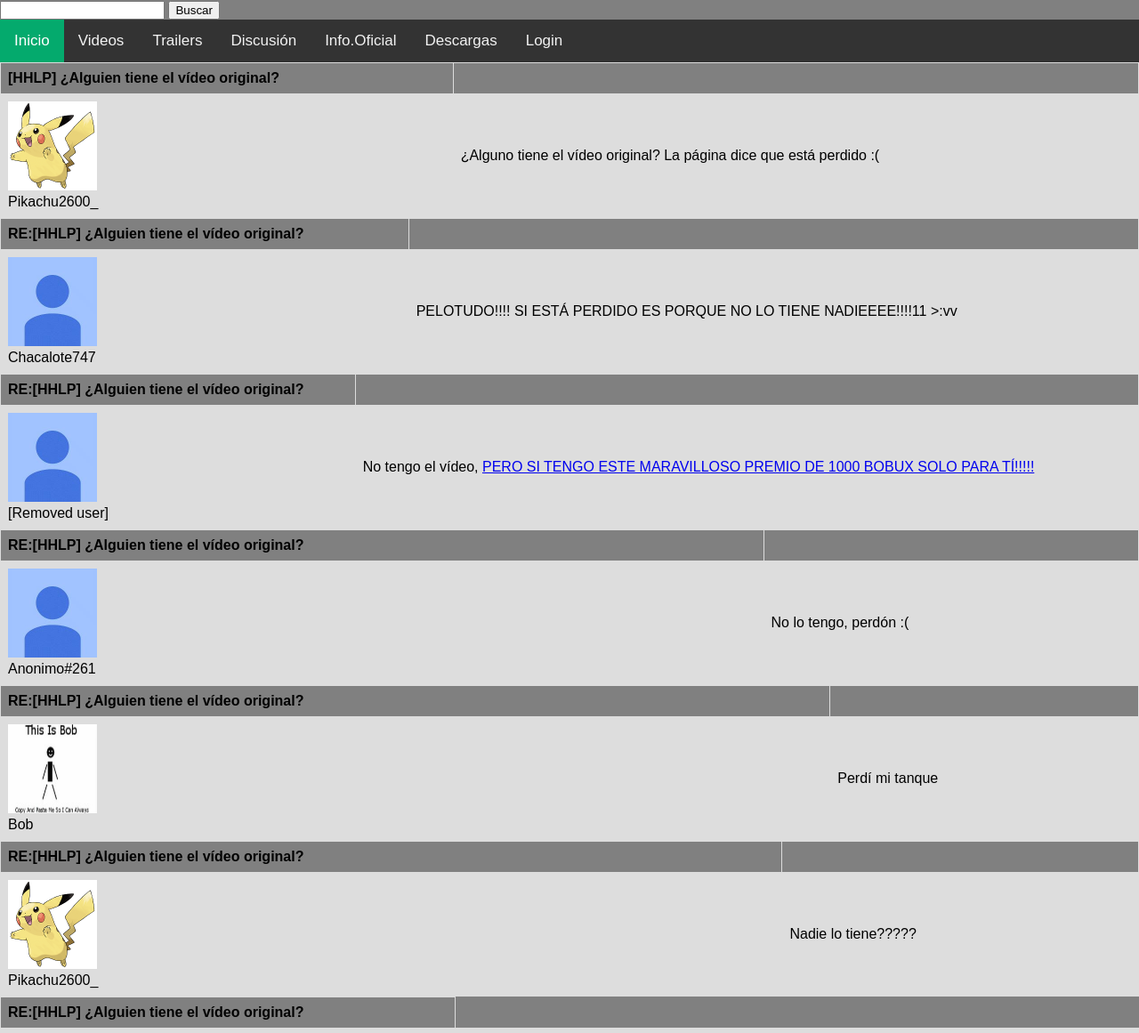
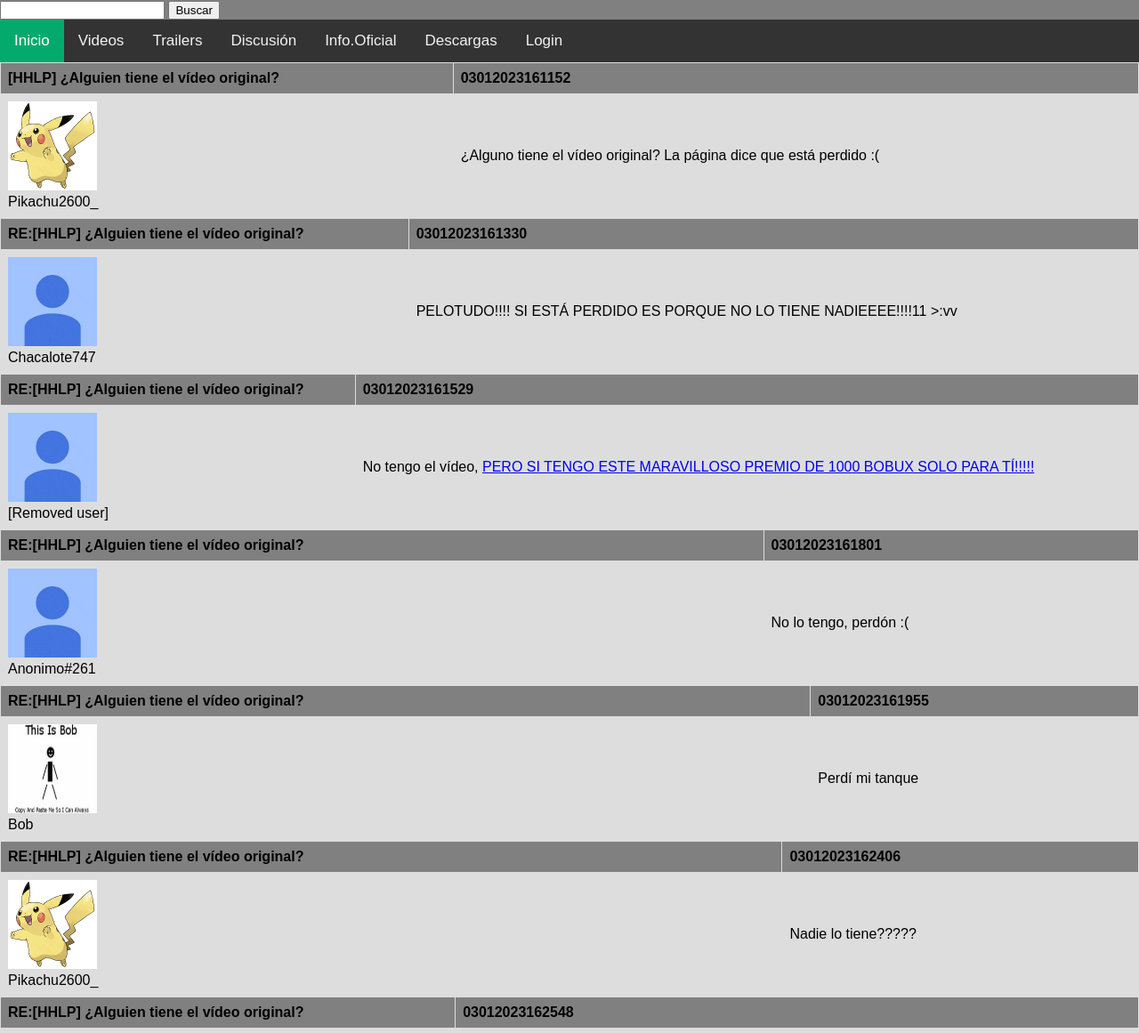
Before and after one commit to hhlpforums/hhlpforums.github.io, a plain HTML site: page hilo_0001.html in a window 1280 px wide. Shown: the part 111-1272 px from the top of the page at 89% size. Drawn offline with Linux system fonts and the light colour scheme.

Commit message:
Update hilo_0001.html

```diff
--- a/hilo_0001.html
+++ b/hilo_0001.html
@@ -69,7 +69,7 @@ background-color: gray;
 <table>
   <tr>
     <th>[HHLP] ¿Alguien tiene el vídeo original?</th>
-	<th></th>
+	<th>03012023161152</th>
   </tr>
   <tr>
     <td><a href="user_Pikachu2600_.html"><img height="100" width="100" src="Pikachu2600_.png"></img></a><br>Pikachu2600_</td>
@@ -79,7 +79,7 @@ background-color: gray;
 <table>
   <tr>
     <th>RE:[HHLP] ¿Alguien tiene el vídeo original?</th>
-	<th></th>
+	<th>03012023161330</th>
   </tr>
   <tr>
     <td><a href="user_Chacalote747.html"><img height="100" width="100" src="user.jpg"></img></a><br>Chacalote747</td>
@@ -89,7 +89,7 @@ background-color: gray;
 <table>
   <tr>
     <th>RE:[HHLP] ¿Alguien tiene el vídeo original?</th>
-	<th></th>
+	<th>03012023161529</th>
   </tr>
   <tr>
     <td><a href="removed_user.html"><img height="100" width="100" src="user.jpg"></img></a><br>[Removed user]</td>
@@ -99,7 +99,7 @@ background-color: gray;
 <table>
   <tr>
     <th>RE:[HHLP] ¿Alguien tiene el vídeo original?</th>
-	<th></th>
+	<th>03012023161801</th>
   </tr>
   <tr>
     <td><img height="100" width="100" src="user.jpg"></img><br>Anonimo#261</td>
@@ -109,7 +109,7 @@ background-color: gray;
 <table>
   <tr>
     <th>RE:[HHLP] ¿Alguien tiene el vídeo original?</th>
-	<th></th>
+	<th>03012023161955</th>
   </tr>
   <tr>
     <td><a href="user_Bob.html"><img height="100" width="100" src="Control-V.png"></img></a><br>Bob</td>
@@ -118,7 +118,7 @@ background-color: gray;
   <table>
   <tr>
     <th>RE:[HHLP] ¿Alguien tiene el vídeo original?</th>
-	<th></th>
+	<th>03012023162406</th>
   </tr>
   <tr>
     <td><a href="user_Pikachu2600_.html"><img height="100" width="100" src="Pikachu2600_.png"></img></a><br>Pikachu2600_</td>
@@ -128,6 +128,7 @@ background-color: gray;
 <table>
   <tr>
     <th>RE:[HHLP] ¿Alguien tiene el vídeo original?</th>
+	  <th>03012023162548</th>
   </tr>
   <tr>
     <td><a href="user_El_Pibe_Eurobeat.html"><img height="100" width="100" src="El_Pibe_Eurobeat.jpg"></img></a><br>El_Pibe_Eurobeat</td>
@@ -135,7 +136,7 @@ background-color: gray;
 	<table>
   <tr>
     <th>RE:[HHLP] ¿Alguien tiene el vídeo original?</th>
-	<th></th>
+	<th>03012023173140</th>
   </tr>
   <tr>
     <td><a href="user_LH_Original.html"><img height="100" width="100" src="levi.jpg"></img></a><br>LH_Original</td>
@@ -145,7 +146,7 @@ background-color: gray;
 <table>
   <tr>
     <th>RE:RE:[HHLP] ¿Alguien tiene el vídeo original?</th>
-	<th></th>
+	<th>03012023173224</th>
   </tr>
   <tr>
     <td><a href="user_LH_Original.html"><img height="100" width="100" src="levi.jpg"></img></a><br>LH_Original</td>
```
